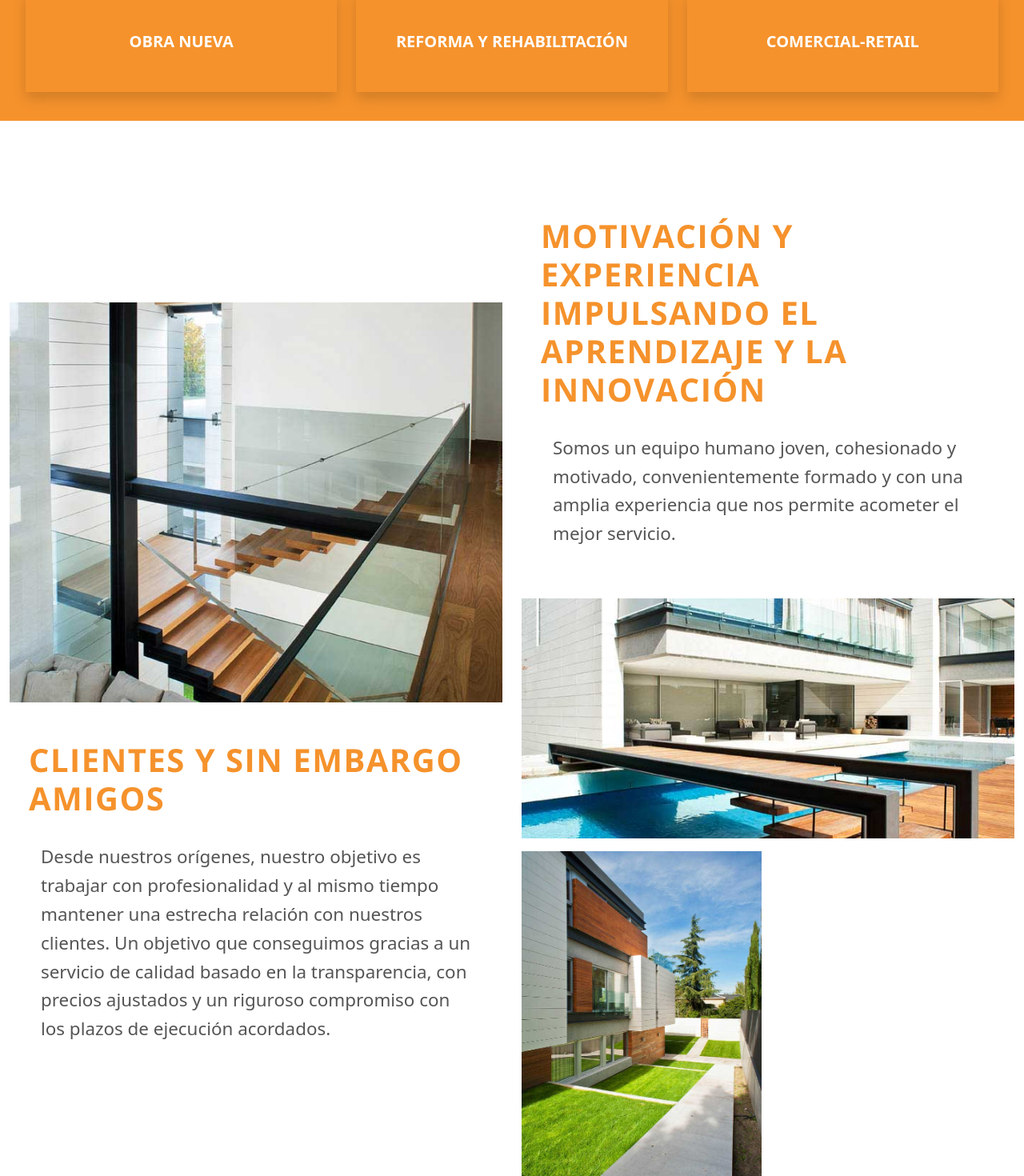
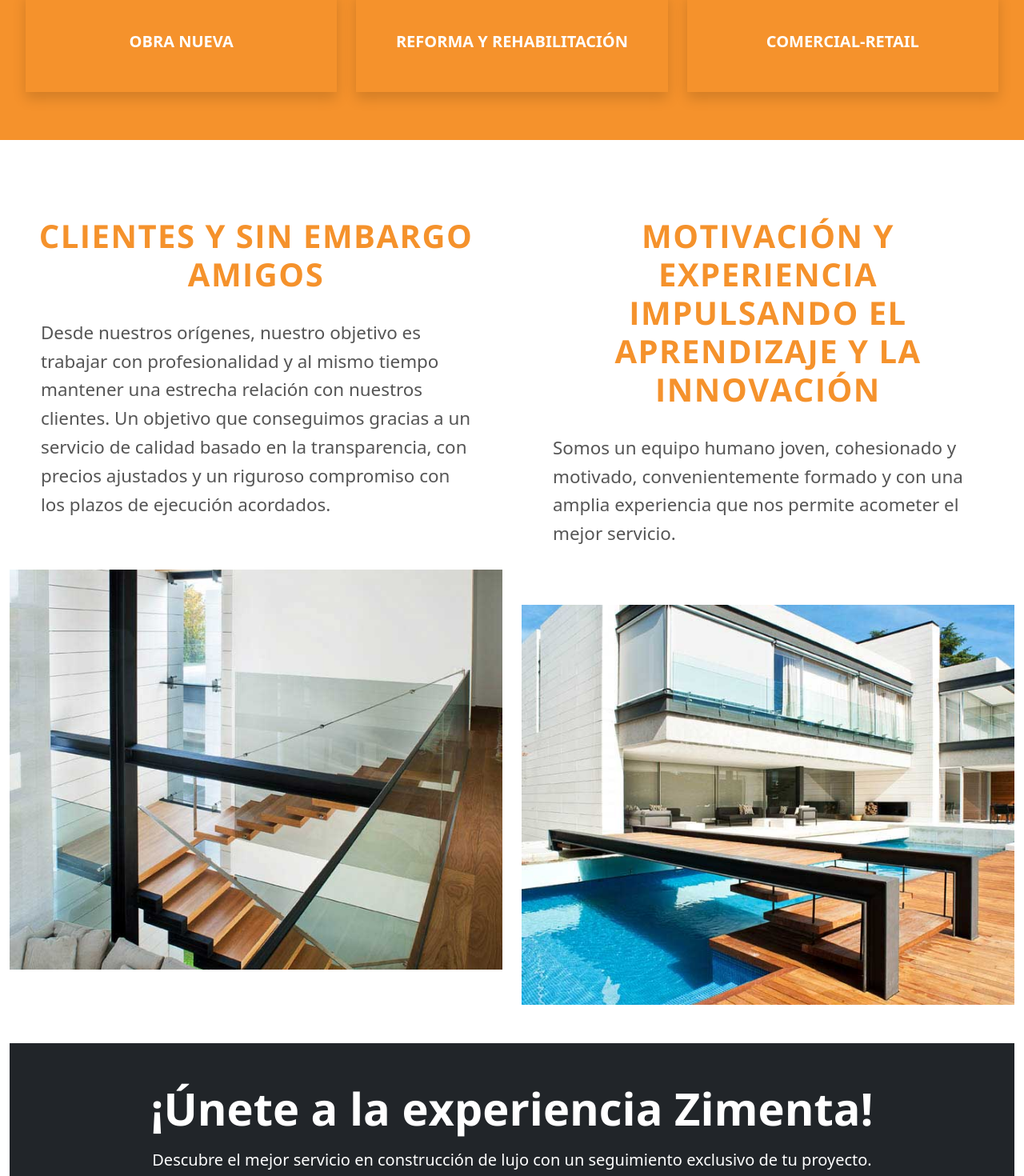
Before and after one commit to adriaanbrl/proyectofrontzimenta, a React (Create React App) app: page / in a window 1280 px wide. Shown: the part 3653-5123 px from the top of the page at 80% size. Built offline with nearby package versions, Linux system fonts and the light colour scheme.

Commit message:
Global view actualizado

```diff
--- a/src/components/global/GlobalView.js
+++ b/src/components/global/GlobalView.js
@@ -233,7 +233,7 @@ function GlobalView() {
           </div>
 
           {/* Imagen 1 */}
-        <div className="col-md-4 col-sm-4 tarjetas">
+          <div className="col-md-4 col-sm-4 tarjetas mb-4">
             <Link to="/gallery?section=obra-nueva">
               <img
                   src="/img/esp1.jpg"
@@ -249,7 +249,7 @@ function GlobalView() {
           </div>
 
           {/* Imagen 2 */}
-        <div className="col-md-4  col-sm-4 tarjetas">
+          <div className="col-md-4  col-sm-4 tarjetas mb-4">
             <Link to="/gallery?section=reforma-rehabilitacion">
               <img
                   src="/img/esp2.jpg" // Cambia por la imagen correspondiente
@@ -267,7 +267,7 @@ function GlobalView() {
           </div>
 
           {/* Imagen 3 */}
-        <div className="col-md-4  col-sm-4 tarjetas">
+          <div className="col-md-4  col-sm-4 tarjetas mb-4">
             <Link to="/gallery?section=comercial-retail">
               <img
                   src="/img/esp3.jpg" // Cambia por la imagen correspondiente
@@ -286,21 +286,14 @@ function GlobalView() {
         </div>
 
         {/* 2 Columnas Imagenes con Texto */}
-      <div className="row align-items-center mt-5 g-4">
+        <div className="row align-items-start mt-5 g-4">
           {/* Columna 1 */}
-        <div className="col-12 col-md-6">
-          {/* Imagen 1 */}
-          <img
-            src="/img/collage1.jpg"
-            className="img-fluid w-100 tarjetas"
-            alt="Imagen 1"
-            style={{ maxHeight: "500px", objectFit: "cover" }}
-          />
+          <div className="col-12 col-md-6 d-flex flex-column"> {/* Añadido d-flex flex-column */}
             <div className="p-4">
-            <h2 className="modern-title mt-4 text-start">
+              <h2 className="modern-title text-start mb-3 text-center">
                 CLIENTES Y SIN EMBARGO AMIGOS
               </h2>
-            <p className="modern-text text-start">
+              <p className="modern-text text-start mb-4">
                 Desde nuestros orígenes, nuestro objetivo es trabajar con
                 profesionalidad y al mismo tiempo mantener una estrecha relación
                 con nuestros clientes. Un objetivo que conseguimos gracias a un
@@ -309,37 +302,34 @@ function GlobalView() {
                 acordados.
               </p>
             </div>
+            {/* Imagen 1 */}
+            <img
+                src="/img/collage1.jpg"
+                className="img-fluid w-100 tarjetas mb-4"
+                alt="Imagen 1"
+                style={{ maxHeight: "500px", objectFit: "cover" }}
+            />
           </div>
 
           {/* Columna 2 */}
-        <div className="col-12 col-md-6">
+          <div className="col-12 col-md-6 d-flex flex-column"> {/* Añadido d-flex flex-column */}
             <div className="p-4">
-            <h2 className="modern-title mt-4 text-start">
+              <h2 className="modern-title text-start text-center">
                 MOTIVACIÓN Y EXPERIENCIA IMPULSANDO EL APRENDIZAJE Y LA INNOVACIÓN
               </h2>
-            <p className="modern-text text-start mb-4">
+              <p className="modern-text text-start">
                 Somos un equipo humano joven, cohesionado y motivado,
                 convenientemente formado y con una amplia experiencia que nos
                 permite acometer el mejor servicio.
               </p>
             </div>
-          <div className="row g-3">
+            <div className="row g-3 mt-auto"> {/* Añadido mt-auto */}
               {/* Imagen 2 */}
               <div className="col-12">
                 <img
                     src="/img/collage2.jpg"
                     className="img-fluid w-100 tarjetas "
                     alt="Imagen 2"
-                style={{ maxHeight: "300px", objectFit: "cover" }}
-              />
-            </div>
-
-            {/* Imagen 3 */}
-            <div className="col-6">
-              <img
-                src="/img/collage3.jpg"
-                className="img-fluid w-100 tarjetas"
-                alt="Imagen 3"
                     style={{ maxHeight: "500px", objectFit: "cover" }}
                 />
               </div>
```
Also changed, not shown: src/App.css (line endings or trailing spaces). Lines whose indentation alone changed are shown as unchanged.
